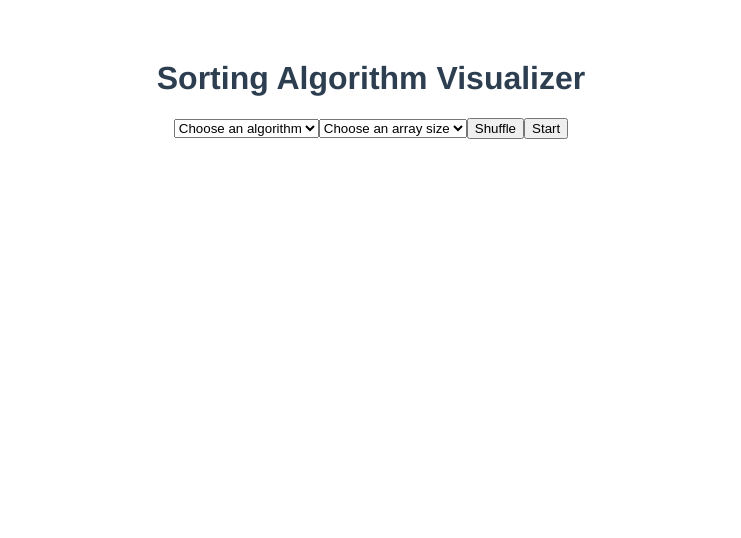
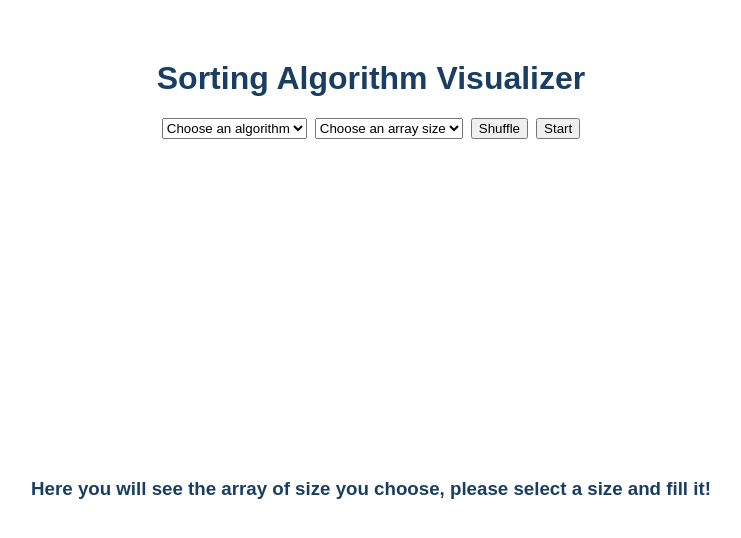
Before and after one commit to juanmgarcia97/sort-visualizer, a Vue app: page / in a window 1280 px wide. Shown: the top 538 px of the page, without its empty margins (269-1010 px from the left). Built offline with nearby package versions, Linux system fonts and the light colour scheme.

Commit message:
change styling

```diff
--- a/src/App.vue
+++ b/src/App.vue
@@ -1,28 +1,23 @@
 <template>
-  <MainComponent/>
-
+  <MainComponent />
 </template>
 
 <script>
 import MainComponent from './components/MainComponent.vue';
 
-
 export default {
   name: 'App',
   components: {
     MainComponent,
-
   },
 };
 </script>
 
 <style>
 #app {
-  font-family: Avenir, Helvetica, Arial, sans-serif;
-  /* -webkit-font-smoothing: antialiased;
-  -moz-osx-font-smoothing: grayscale; */
+  font-family: Quicksand, sans-serif;
   text-align: center;
-  color: #2c3e50;
+  color: #1a3e61;
   margin-top: 60px;
 }
 </style>
--- a/src/components/MainComponent.vue
+++ b/src/components/MainComponent.vue
@@ -1,6 +1,6 @@
 <template>
   <h1>Sorting Algorithm Visualizer</h1>
-  <!-- <button @click="bubbleSort()">Bubble Sort</button> -->
+  <div class="actions">
     <select name="Algorithms" id="Algorithms" @change="getAlgorithm">
       <option :selected="true" disabled>Choose an algorithm</option>
       <option :value="alg" v-for="(alg, index) in algorithms" :key="index">
@@ -15,15 +15,21 @@
     </select>
     <button @click="fillArray">Shuffle</button>
     <button @click="startSorting">Start</button>
+  </div>
 
   <div class="container" v-if="array.length > 0">
-    <!-- Loop through array numbers and display their height. -->
     <div
       class="bar"
       v-for="(number, index) in array"
       :key="index"
       :style="{ minHeight: number + 'px' }"
     ></div>
+  </div>
+  <div class="no-data" v-else>
+    <h3>
+      Here you will see the array of size you choose, please select a size and
+      fill it!
+    </h3>
   </div>
 </template>
 
@@ -198,4 +204,13 @@ export default {
   border-radius: 2rem 2rem 0 0;
   transition: all 0.7s ease-in;
 }
+.actions {
+  display: inline-flex;
+  justify-content: center;
+  gap: 0.5rem;
+}
+
+.no-data {
+  padding-top: 20rem;
+}
 </style>
```
Lines whose indentation alone changed are shown as unchanged.
